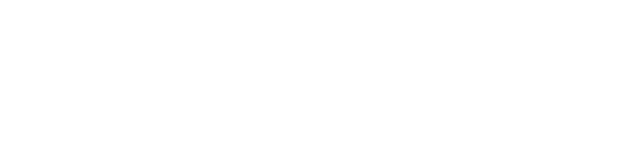
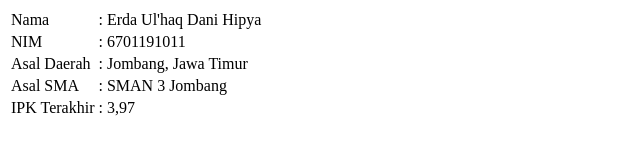
Before and after one commit to erdaulhaqdani/6701191011-assessment1pabw, a plain HTML site: page index.html in a window 1280 px wide. Shown: the whole page, without its empty margins (0-640 px from the left). Drawn offline with Linux system fonts and the light colour scheme.

Commit message:
commit2-[6701191011]

```diff
--- a/index.html
+++ b/index.html
@@ -2,9 +2,35 @@
 <html lang="en">
 <head>
     <meta charset="UTF-8">
-    <title>Title</title>
+    <title>Biodata</title>
 </head>
 <body>
-
+<table>
+    <tr>
+        <td>Nama</td>
+        <td>:</td>
+        <td>Erda Ul'haq Dani Hipya</td>
+    </tr>
+    <tr>
+        <td>NIM</td>
+        <td>:</td>
+        <td>6701191011</td>
+    </tr>
+    <tr>
+        <td>Asal Daerah</td>
+        <td>:</td>
+        <td>Jombang, Jawa Timur</td>
+    </tr>
+    <tr>
+        <td>Asal SMA</td>
+        <td>:</td>
+        <td>SMAN 3 Jombang</td>
+    </tr>
+    <tr>
+        <td>IPK Terakhir</td>
+        <td>:</td>
+        <td>3,97</td>
+    </tr>
+</table>
 </body>
 </html>
```
